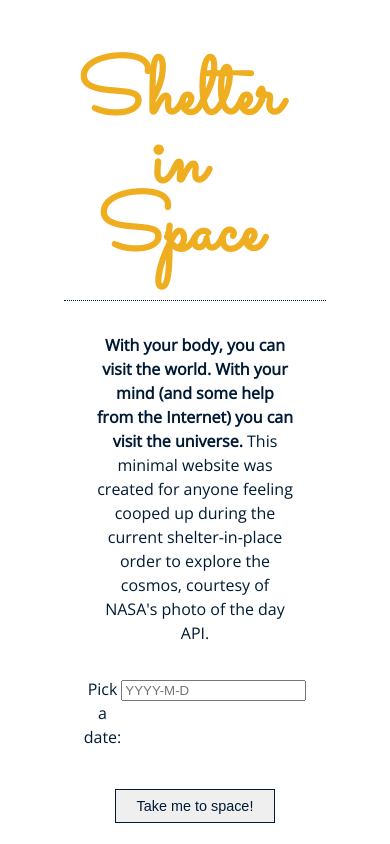
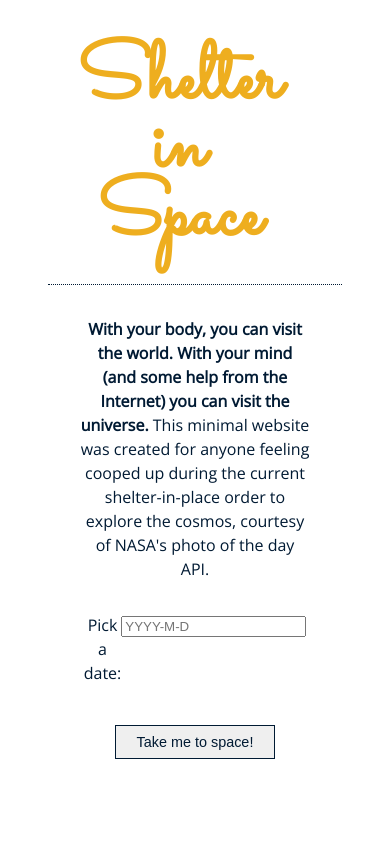
Before and after one commit to tfaramar/shelter-in-space, a React (Create React App) app: page / in a window 390 px wide. Shown: the top 844 px of the page. Built offline with nearby package versions, Linux system fonts and the light colour scheme; no server answers.

Commit message:
Update App style

```diff
--- a/src/App.css
+++ b/src/App.css
@@ -111,6 +111,10 @@
 
 /* Add media queries for mobile-width */
 @media only screen and (max-width: 750px) {
+  .App {
+    padding: 1rem 3rem;
+  }
+
   .header, .imageInfo {
     flex-direction: column;
   }
```
